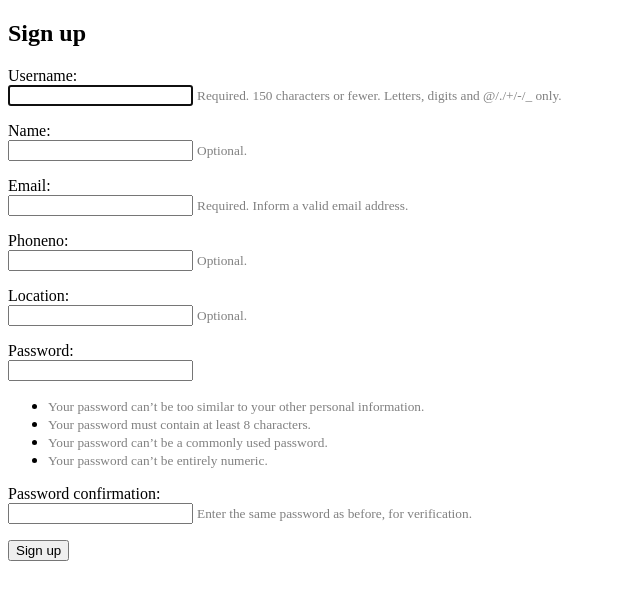
After one commit to suraj-ranganath/OurBookTreeDjango, a Django app: page /signup/ in a window 1280 px wide. The commit adds this page. Shown: the top 600 px of the page, without its empty margins (0-640 px from the left). Run offline with Django 3.2, Linux system fonts and the light colour scheme.

Commit message:
Added custom login, register + email conf.

```diff
--- a/OBTApp/forms.py
+++ b/OBTApp/forms.py
@@ -1,5 +1,27 @@
 from django import forms
 from .models import Book,Give,GiveOrder
+from django.contrib.auth.forms import UserCreationForm
+from django.contrib.auth.models import User
+'''
+class SignUpForm(UserCreationForm):
+    name = forms.CharField(max_length=30, required=False, help_text='Optional.')
+    email = forms.EmailField(max_length=254, help_text='Required. Inform a valid email address.')
+    phoneNo=forms.CharField(max_length=10, required=False, help_text='Optional.')
+    location=forms.CharField(max_length=1000, required=False, help_text='Optional.')
+
+    class Meta:
+        model = User
+        fields = ('username', 'name', 'email', 'phoneNo', 'location', 'password1', 'password2', )
+'''
+class SignUpForm(UserCreationForm):
+    email = forms.EmailField(max_length=254, help_text='Required. Inform a valid email address.')
+    name = forms.CharField(max_length=30, required=False, help_text='Optional.')
+    phoneNo=forms.CharField(max_length=10, required=False, help_text='Optional.')
+    location=forms.CharField(max_length=1000, required=False, help_text='Optional.')
+
+    class Meta:
+        model = User
+        fields = ('username', 'name', 'email', 'phoneNo', 'location', 'password1', 'password2', )
 
 class BookForm(forms.ModelForm):
     class Meta:
--- a/OBTApp/views.py
+++ b/OBTApp/views.py
@@ -1,9 +1,61 @@
-from django.shortcuts import render
+from django.shortcuts import render, redirect
+from django.contrib.sites.shortcuts import get_current_site
+from django.contrib.auth.models import User
+from django.utils.encoding import force_bytes
+from django.utils.http import urlsafe_base64_encode
+from django.template.loader import render_to_string
 from .forms import *
 from .models import *
 from django.db import connection
+from django.contrib.auth.forms import UserCreationForm
+from django.utils.encoding import force_text
+from django.contrib.auth import login, authenticate
+from django.utils.http import urlsafe_base64_decode
+from django.contrib.auth.decorators import login_required
+from OBTApp.tokens import account_activation_token
 # Create your views here.
 cursor = connection.cursor()
+
+
+def signup(request):
+    if request.method == 'POST':
+        form = SignUpForm(request.POST)
+        if form.is_valid():
+            user = form.save(commit=False)
+            user.is_active = False
+            user.save()
+            current_site = get_current_site(request)
+            subject = 'Activate Your Our Book Tree Account'
+            message = render_to_string('account_activation_email.html', {
+                'user': user,
+                'domain': current_site.domain,
+                'uid': urlsafe_base64_encode(force_bytes(user.pk)),
+                'token': account_activation_token.make_token(user),
+            })
+            user.email_user(subject, message)
+            return redirect('account_activation_sent')
+    else:
+        form = SignUpForm()
+    return render(request, 'signup.html', {'form': form})
+
+def activate(request, uidb64, token):
+    try:
+        uid = force_text(urlsafe_base64_decode(uidb64))
+        user = User.objects.get(pk=uid)
+    except (TypeError, ValueError, OverflowError, User.DoesNotExist):
+        user = None
+
+    if user is not None and account_activation_token.check_token(user, token):
+        user.is_active = True
+        user.profile.email_confirmed = True
+        user.save()
+        login(request, user)
+        return redirect('home')
+    else:
+        return render(request, 'account_activation_invalid.html')
+
+def account_activation_sent(request):
+    return render(request, 'account_activation_sent.html')
 
 def BookGiveFormView(request):
     if request.method == 'POST':
--- a/ourBookTree/settings.py
+++ b/ourBookTree/settings.py
@@ -125,3 +125,4 @@ USE_TZ = True
 STATIC_URL = '/static/'
 LOGIN_REDIRECT_URL = 'home'
 LOGOUT_REDIRECT_URL = 'home'
+EMAIL_BACKEND = 'django.core.mail.backends.console.EmailBackend'
--- a/ourBookTree/urls.py
+++ b/ourBookTree/urls.py
@@ -14,11 +14,20 @@ Including another URLconf
     2. Add a URL to urlpatterns:  path('blog/', include('blog.urls'))
 """
 from django.contrib import admin
+from django.contrib.auth import views as auth_views
 from django.urls import path, include
 from django.views.generic.base import TemplateView
 from OBTApp.views import *
+from OBTApp import views
+
+
 
 urlpatterns = [
+    path('login/', auth_views.LoginView, {'template_name': 'registration/login.html'}, name='login'),
+    path('logout/', auth_views.LogoutView, name='logout'),
+    path('signup/', signup, name='signup'),
+    path('account_activation_sent/', views.account_activation_sent, name='account_activation_sent'),
+    path('activate/<uidb64>/<token>/', views.activate, name='activate'),
     path('admin/', admin.site.urls),
     path('accounts/', include('django.contrib.auth.urls')),
     path('', TemplateView.as_view(template_name='home.html'), name='home'),
--- /dev/null
+++ b/templates/account_activation_invalid.html
@@ -0,0 +1,5 @@
+{% extends 'base.html' %}
+
+{% block content %}
+  <p>The confirmation link was invalid, possibly because it has already been used.</p>
+{% endblock %}
--- /dev/null
+++ b/templates/account_activation_sent.html
@@ -0,0 +1,5 @@
+{% extends 'base.html' %}
+
+{% block content %}
+  <p>Please confirm your email address to complete the registration. </p>
+{% endblock %}
--- a/templates/home.html
+++ b/templates/home.html
@@ -12,5 +12,6 @@
 {% else %}
   <p>You are not logged in</p>
   <a href="{% url 'login' %}">Log In</a>
+  <a href="{% url 'signup' %}">Register</a>
 {% endif %}
 {% endblock %}
--- /dev/null
+++ b/templates/signup.html
@@ -0,0 +1,21 @@
+{% extends 'base.html' %}
+
+{% block content %}
+  <h2>Sign up</h2>
+  <form method="post">
+    {% csrf_token %}
+    {% for field in form %}
+      <p>
+        {{ field.label_tag }}<br>
+        {{ field }}
+        {% if field.help_text %}
+          <small style="color: grey">{{ field.help_text }}</small>
+        {% endif %}
+        {% for error in field.errors %}
+          <p style="color: red">{{ error }}</p>
+        {% endfor %}
+      </p>
+    {% endfor %}
+    <button type="submit">Sign up</button>
+  </form>
+{% endblock %}
```
Also changed, not shown: OBTApp/models.py (+18 -0 lines), OBTApp/tokens.py (added, +11 -0 lines), templates/account_activation_email.html (added, +7 -0 lines), OBTApp/migrations/0005_login.py (added), OBTApp/migrations/0006_delete_login.py (added), OBTApp/migrations/0007_profile.py (added), OBTApp/migrations/0008_auto_20201126_2026.py (added), templates/registration/login.html (line endings or trailing spaces).
